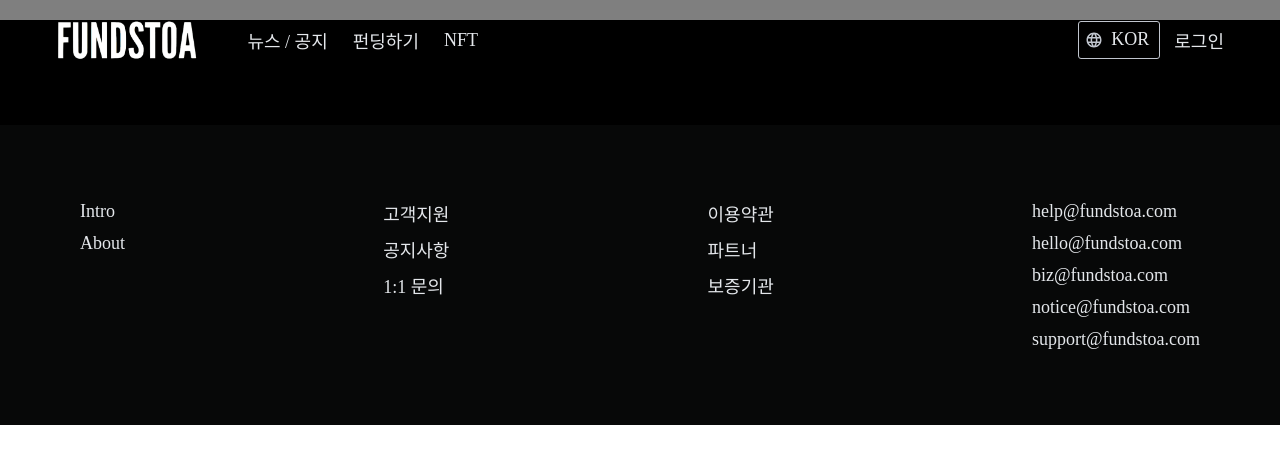
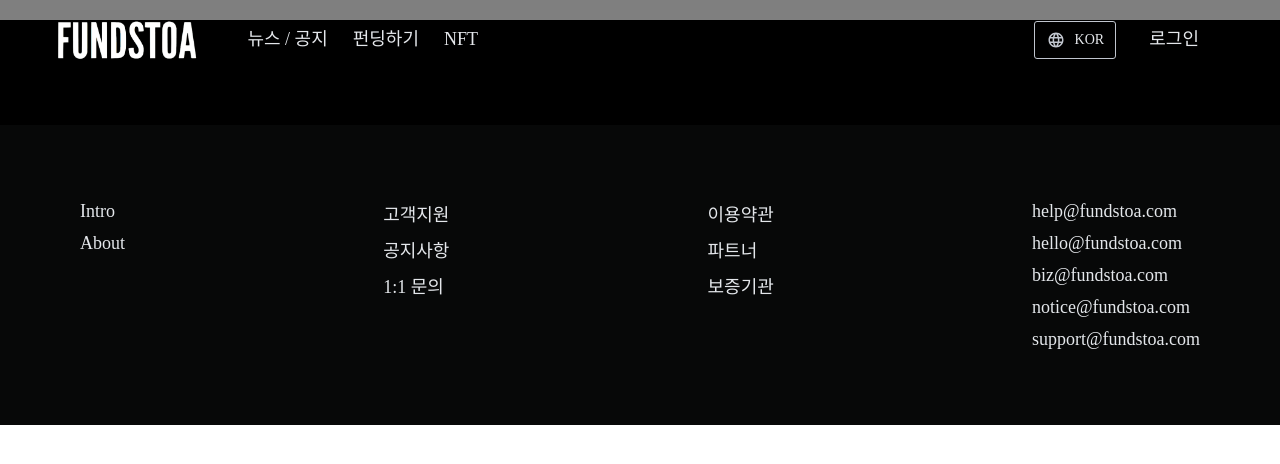
Before and after one commit to onlyhisson/react-rtk-ts, a React (Create React App) app: page /posts/detail/1 in a window 1280 px wide. Shown: the top 464 px of the page. Built offline with nearby package versions, Linux system fonts and the light colour scheme; a web font is replaced by a local one.

Commit message:
header menu hover effect

```diff
--- a/src/components/layout/Hearder.tsx
+++ b/src/components/layout/Hearder.tsx
@@ -15,13 +15,13 @@ const LanguageBox = () => {
   return <SelectBox className="sel-box">
     <LangWrapper>
       <ColDiv>
-        <LangItem top={7}>
-          <MdLanguage /> <Span>{LANGUAGES[lang]}</Span>
+        <LangItem top={9}>
+          <MdLanguage /> <Span className="sel-leng">{LANGUAGES[lang]}</Span>
         </LangItem>
         {LANGUAGES.map((el, idx) =>
           <LangItem
             key={idx}
-            top={7 + 30 * (idx + 1)}
+            top={9 + 30 * (idx + 1)}
             className="l-item"
             onClick={() => setLang(idx)}
           >
@@ -41,19 +41,21 @@ export const Header = () => {
           src={`${process.env.PUBLIC_URL}/assets/img/logo/logo_wh.png`}
           alt="logo"
         />
-        <Link to={routes.news}>
+        <Link to={routes.news} className="h-menu-item">
           <Span>뉴스 / 공지</Span>
         </Link>
-        <Link to={routes.posts}>
+        <Link to={routes.posts} className="h-menu-item">
           <Span>펀딩하기</Span>
         </Link>
-        <Link to={routes.addPost}>
+        <Link to={routes.addPost} className="h-menu-item">
           <Span>NFT</Span>
         </Link>
       </div>
       <div className="header-s header-r">
         <LanguageBox/>
-        <Span>로그인</Span>
+        <Link to={routes.login} className="h-menu-item">
+          <Span>로그인</Span>
+        </Link>
       </div>
     </HeaderWrapper>
   );
@@ -61,9 +63,18 @@ export const Header = () => {
 
 const SelectBox = styled(RowDiv)`
   position: relative;
+  margin-right: 15px;
 
   svg {
     color: ${props => props.theme.colors.grey1};
+  }
+
+  .sel-leng {
+    width: 32px;
+  }
+
+  .l-item {
+    left: 4px;
   }
 
   .l-item:hover {
@@ -84,12 +95,14 @@ const LangItem = styled.div<{ top: number}>`
   span {
     margin-left: 8px !important;
     text-transform: uppercase;
+    font-size: ${props => props.theme.fonts.size.sm}px !important;
   }
 `;
 
 const LangWrapper = styled(RowDiv)`
   position: absolute;
   top: -19px;
+  left: -100px;
   padding: 3px;
   padding-right: 5px;
   border-style: solid;
@@ -100,10 +113,11 @@ const LangWrapper = styled(RowDiv)`
   width: 72px;
   overflow: hidden;
 
-  transition: height .5s;
+  transition: height .5s, background-color .5s;
 
   &:hover {
     height: 90px;
+    background-color: ${props => props.theme.colors.theme6};
   }
 `;
 
@@ -140,15 +154,31 @@ const HeaderWrapper = styled.header`
       margin-right: 50px;
       height: 40px;
     }
-
-    a {
-      margin-right: 25px;
-    }
   }
 
   .header-r {
+  }
+
+  .h-menu-item {
+    line-height: 28px;
+    margin-right: 25px;
+    border-bottom-style: solid;
+    border-width: 2px;
+    border-color: rgba(0, 0, 0, 0);
+    transition: border-color .5s;
+
+    &:hover {
+      border-bottom-style: solid;
+      border-width: 2px;
+      border-color: ${(props) => props.theme.colors.main3};
+    }
+
     span {
-      margin-left: 55px;
+      transition: color .5s;
+    }
+
+    span:hover {
+      color: ${(props) => props.theme.colors.main3};
     }
   }
 `;
--- a/src/routes/index.ts
+++ b/src/routes/index.ts
@@ -1,3 +1,5 @@
+const LOGIN = "/login";
+
 const HOME = "/home";
 
 const NEWS = "/";
@@ -12,6 +14,7 @@ const POST_EDIT = `${POSTS}/update`;
 const POST_DETAIL = `${POSTS}/detail`;
 
 const routes = {
+  login: LOGIN,
   home: HOME,
   news: NEWS,
   funding: FUNDING,
```
